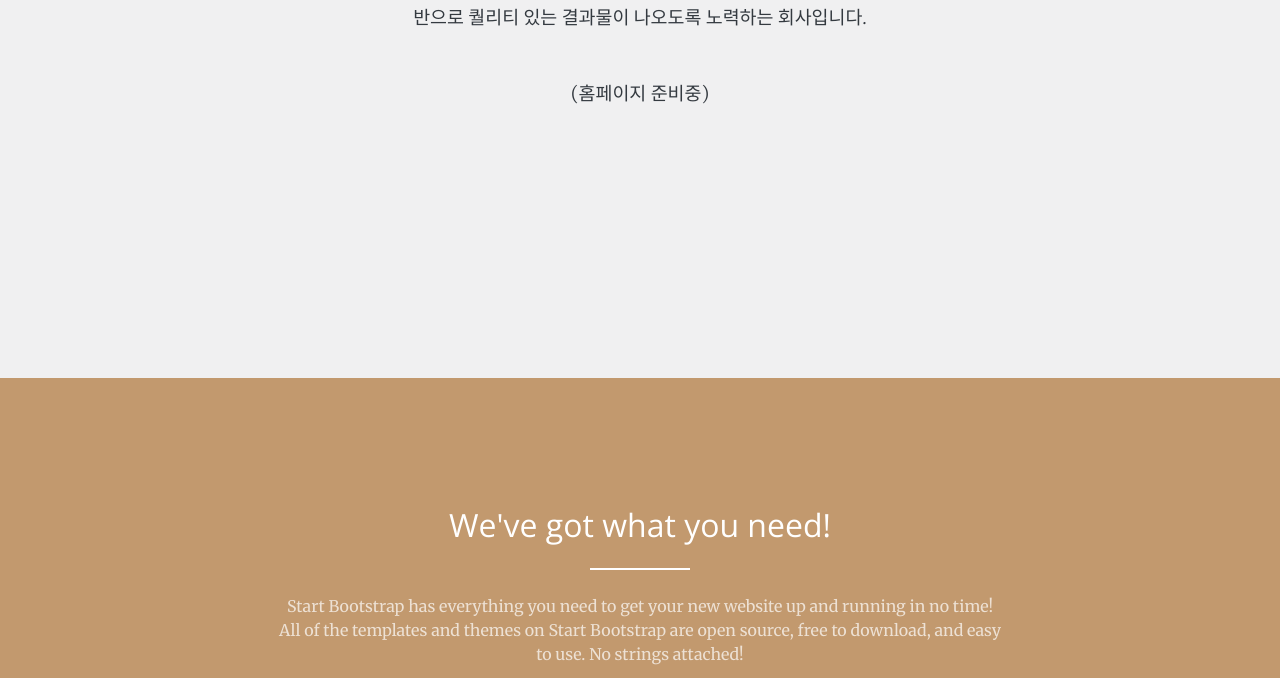
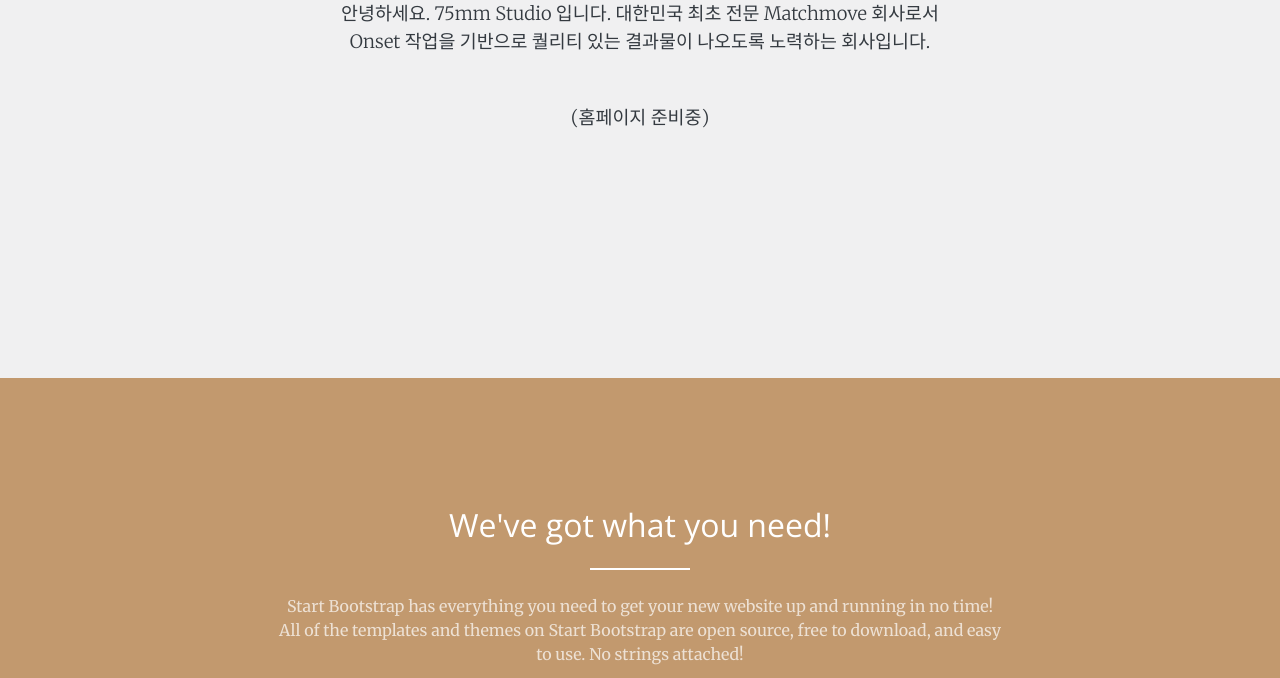
Before and after one commit to 75mm-studio/web, a plain HTML site: page index.html in a window 1280 px wide. Shown: the part 422-1100 px from the top of the page. Drawn offline with nearby package versions, Linux system fonts and the light colour scheme; a web font is replaced by a local one.

Commit message:
여백수정

```diff
--- a/index.html
+++ b/index.html
@@ -73,7 +73,7 @@
               <img src="img/logo_v02.svg" width=40%>
           </div>
           <div class="col-lg-8 mx-auto">
-            <p class="text-dark mb-5">
+            <p class="text-dark m-5">
               안녕하세요. 75mm Studio 입니다.
               대한민국 최초 전문 Matchmove 회사로서 Onset 작업을 기반으로
               퀄리티 있는 결과물이 나오도록 노력하는 회사입니다.
```
